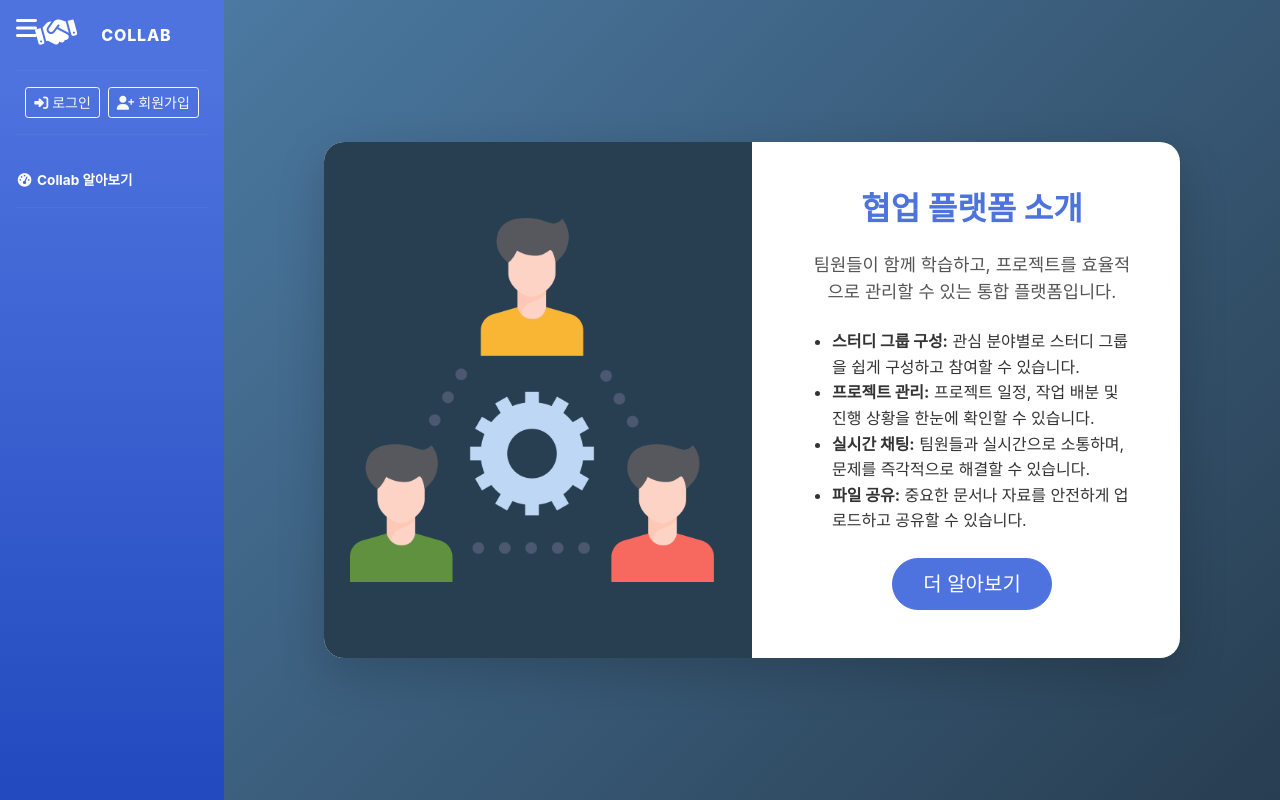
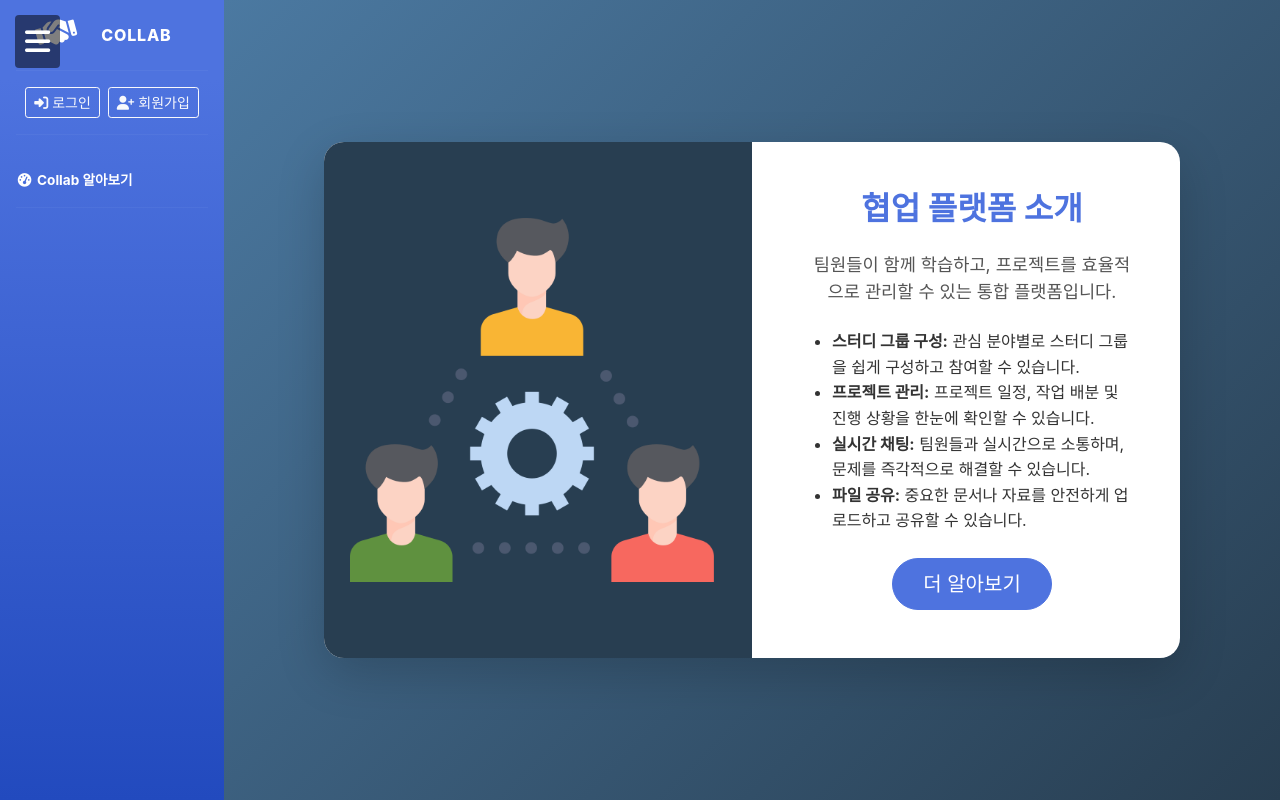
Before and after one commit to Junyeoke/collab-project, a React (Create React App) app in the folder front-end/: page / in a window 1280 px wide. Built offline with nearby package versions, Linux system fonts and the light colour scheme.

Commit message:
사이드바 css 수정 및 채팅 수정

```diff
--- a/front-end/src/components/LeftSidebar.css
+++ b/front-end/src/components/LeftSidebar.css
@@ -1,16 +1,24 @@
 /* 사이드바 토글 버튼 스타일 */
 .sidebar-toggle-btn {
   position: fixed;
-    top: 10px;
-    left: 10px;
-    z-index: 1050;
-    background: transparent;
+  top: 15px;
+  left: 15px;
+  z-index: 1100; /* 다른 요소보다 위에 표시 */
+  background: rgba(0, 0, 0, 0.5); /* 반투명한 배경 */
   border: none;
+  border-radius: 4px;
   color: #fff;
-    font-size: 1.5rem;
+  font-size: 1.8rem;
+  padding: 5px 10px;
+  cursor: pointer;
+  transition: background 0.3s ease;
 }
 
-  /* 모바일에서 사이드바를 오버레이 형태로 표시할 경우 추가 스타일 적용 가능 */
+.sidebar-toggle-btn:hover {
+  background: rgba(0, 0, 0, 0.7);
+}
+
+/* 모바일에서 사이드바 오버레이 스타일 */
 @media (max-width: 768px) {
   .navbar-nav.sidebar {
     position: fixed;
@@ -18,8 +26,14 @@
     left: 0;
     width: 250px;
     height: 100%;
-      z-index: 1040;
+    z-index: 1050;
+    background-color: #007bff; /* 사이드바 배경색 */
     transition: transform 0.3s ease-in-out;
+    transform: translateX(-100%); /* 기본적으로 숨김 상태 */
+  }
+
+  /* 사이드바가 열릴 때 사용할 클래스 */
+  .navbar-nav.sidebar.show {
     transform: translateX(0);
   }
 }
--- a/front-end/src/components/LeftSidebar.js
+++ b/front-end/src/components/LeftSidebar.js
@@ -2,7 +2,7 @@ import React, { useState, useEffect } from 'react';
 import { Link, useNavigate, useLocation } from 'react-router-dom';
 import Swal from 'sweetalert2';
 import defaultProfile from '../assets/images/default_profile.png'; // 기본 프로필 이미지
-import './LeftSidebar.css'; // 추가할 CSS 파일
+import './LeftSidebar.css'; // 수정된 CSS 파일
 
 function LeftSidebar() {
   const navigate = useNavigate();
@@ -56,7 +56,7 @@ function LeftSidebar() {
 
   return (
     <>
-      {/* 토글 버튼은 항상 화면 상단에 고정 */}
+      {/* 토글 버튼: 수정된 스타일 적용 */}
       <button className="sidebar-toggle-btn" onClick={toggleSidebar}>
         <i className="fas fa-bars"></i>
       </button>
@@ -143,14 +143,14 @@ function LeftSidebar() {
 
               {isAuthenticated && (
                 <>
-                  <hr className="sidebar-divider" />
-                  <div className="sidebar-heading">사용자</div>
-                  <li className="nav-item">
+                  {/* <hr className="sidebar-divider" /> */}
+                  {/* <div className="sidebar-heading">사용자</div> */}
+                  {/* <li className="nav-item">
                     <Link className="nav-link" to="/users">
                       <i className="fas fa-fw fa-user"></i>
                       <span>사용자 목록</span>
                     </Link>
-                  </li>
+                  </li> */}
                   <hr className="sidebar-divider" />
                   <div className="sidebar-heading">프로젝트</div>
                   <li className="nav-item">
--- a/front-end/src/components/ProjectChatPage.js
+++ b/front-end/src/components/ProjectChatPage.js
@@ -12,25 +12,29 @@ function ProjectChatPage() {
   const { projectId } = useParams();
   const [project, setProject] = useState(null);
   const [client, setClient] = useState(null);
-  const [messages, setMessages] = useState([]); // 기존 메시지 + 실시간 메시지 저장
-  const [participants, setParticipants] = useState([]); // 참여자 목록
+  const [messages, setMessages] = useState([]);
+  const [participants, setParticipants] = useState([]);
   const [messageInput, setMessageInput] = useState('');
   const messageEndRef = useRef(null);
 
-  // 로컬 스토리지에서 로그인 사용자 정보 가져오기
   const storedUser = localStorage.getItem("user");
   const currentUser = storedUser ? JSON.parse(storedUser) : { username: '익명', profileImage: null };
+
+  // ✅ 0. 알림 권한 요청 (최초 1회)
+  useEffect(() => {
+    if ("Notification" in window && Notification.permission !== "granted") {
+      Notification.requestPermission();
+    }
+  }, []);
 
   // 1. 이전 채팅 기록 불러오기
   useEffect(() => {
     if (projectId) {
       axios.get(`/api/chat/history/${projectId}`)
         .then((response) => {
-          console.log("불러온 채팅 기록:", response.data);
           setMessages(response.data);
         })
         .catch((error) => {
-          console.error("채팅 기록 불러오기 실패:", error);
           Swal.fire({
             icon: 'error',
             title: '채팅 기록 불러오기 실패',
@@ -40,7 +44,7 @@ function ProjectChatPage() {
     }
   }, [projectId]);
 
-  // 2. WebSocket 연결 및 실시간 메시지 수신
+  // 2. WebSocket 연결 및 메시지 수신
   useEffect(() => {
     const stompClient = new Client({
       webSocketFactory: () => new SockJS('http://localhost:8080/ws'),
@@ -49,12 +53,10 @@ function ProjectChatPage() {
     });
 
     stompClient.onConnect = () => {
-      console.log('웹소켓 연결 성공');
-
-      // 채팅 메시지 구독
       stompClient.subscribe(`/topic/project.${projectId}`, (message) => {
         if (message.body) {
           const receivedMessage = JSON.parse(message.body);
+
           if (receivedMessage.type === 'JOIN') {
             receivedMessage.content = `${receivedMessage.sender}님이 입장하였습니다.`;
             receivedMessage.system = true;
@@ -62,18 +64,29 @@ function ProjectChatPage() {
             receivedMessage.content = `${receivedMessage.sender}님이 나갔습니다.`;
             receivedMessage.system = true;
           }
+
+          // ✅ 본인 메시지가 아니면 알림 띄우기
+          if (
+            receivedMessage.type === 'CHAT' &&
+            receivedMessage.sender !== currentUser.username &&
+            Notification.permission === "granted"
+          ) {
+            new Notification(`${receivedMessage.sender}님의 메시지`, {
+              body: receivedMessage.content,
+              icon: "/favicon.ico"
+            });
+          }
+
           setMessages(prev => [...prev, receivedMessage]);
         }
       });
 
-      // 참여자 목록 구독
       stompClient.subscribe(`/topic/project.${projectId}.participants`, (message) => {
         if (message.body) {
           setParticipants(JSON.parse(message.body));
         }
       });
 
-      // 채팅 입장 메시지 전송
       const joinMessage = {
         type: 'JOIN',
         sender: currentUser.username,
@@ -108,15 +121,12 @@ function ProjectChatPage() {
     };
   }, [projectId, currentUser.username]);
 
-  // 3. 프로젝트 정보 불러오기 (프로젝트 이름 표시용)
+  // 3. 프로젝트 정보 불러오기
   useEffect(() => {
     if (projectId) {
       axios.get(`/api/projects/${projectId}`)
-        .then(response => {
-          setProject(response.data);
-        })
-        .catch(error => {
-          console.error("프로젝트 정보 불러오기 실패:", error);
+        .then(response => setProject(response.data))
+        .catch(() => {
           Swal.fire({
             icon: 'error',
             title: '프로젝트 정보 불러오기 실패',
@@ -126,14 +136,14 @@ function ProjectChatPage() {
     }
   }, [projectId]);
 
-  // 4. 메시지 업데이트 시 스크롤 하단으로 이동
+  // 4. 메시지 스크롤 아래로
   useEffect(() => {
     if (messageEndRef.current) {
       messageEndRef.current.scrollIntoView({ behavior: 'smooth' });
     }
   }, [messages]);
 
-  // 5. 메시지 전송 함수
+  // 5. 메시지 전송
   const sendMessage = (e) => {
     e.preventDefault();
     if (messageInput.trim() === '') return;
@@ -154,7 +164,6 @@ function ProjectChatPage() {
         });
         setMessageInput('');
       } catch (error) {
-        console.error("메시지 전송 오류:", error);
         Swal.fire({
           icon: 'error',
           title: '전송 오류',
@@ -173,17 +182,12 @@ function ProjectChatPage() {
   return (
     <Container className="py-5 project-chat-container" style={{ minHeight: '100vh' }}>
       <Row className="w-100">
-        {/* 채팅 메시지 영역 */}
         <Col xs={12} md={9}>
           <Card className="mb-3" style={{ height: '750px', display: 'flex', flexDirection: 'column' }}>
             <Card.Header className="bg-primary text-white">
               {project ? (
-                <div>
-                  프로젝트 채팅방 - <strong>{project.name}</strong>
-                </div>
-              ) : (
-                "프로젝트 채팅방"
-              )}
+                <div>프로젝트 채팅방 - <strong>{project.name}</strong></div>
+              ) : "프로젝트 채팅방"}
             </Card.Header>
             <Card.Body className="chat-body" style={{ flex: 1, overflowY: 'auto' }}>
               <ListGroup variant="flush">
@@ -205,7 +209,9 @@ function ProjectChatPage() {
                     );
                   } else {
                     return (
-                      <ListGroup.Item key={index} className={isOwnMessage ? 'chat-message chat-message-sent' : 'chat-message chat-message-received'}>
+                      <ListGroup.Item
+                        key={index}
+                        className={isOwnMessage ? 'chat-message chat-message-sent' : 'chat-message chat-message-received'}>
                         <div className="chat-bubble">
                           <div className="message-header">
                             <Image src={profileSrc} roundedCircle className="message-profile" />
@@ -236,7 +242,6 @@ function ProjectChatPage() {
             </Card.Footer>
           </Card>
         </Col>
-        {/* 참여자 목록 영역 */}
         <Col xs={12} md={3}>
           <Card className="mb-3" style={{ height: '750px' }}>
             <Card.Header className="bg-secondary text-white">참여자 ({participants.length})</Card.Header>
```
Lines whose indentation alone changed are shown as unchanged.
